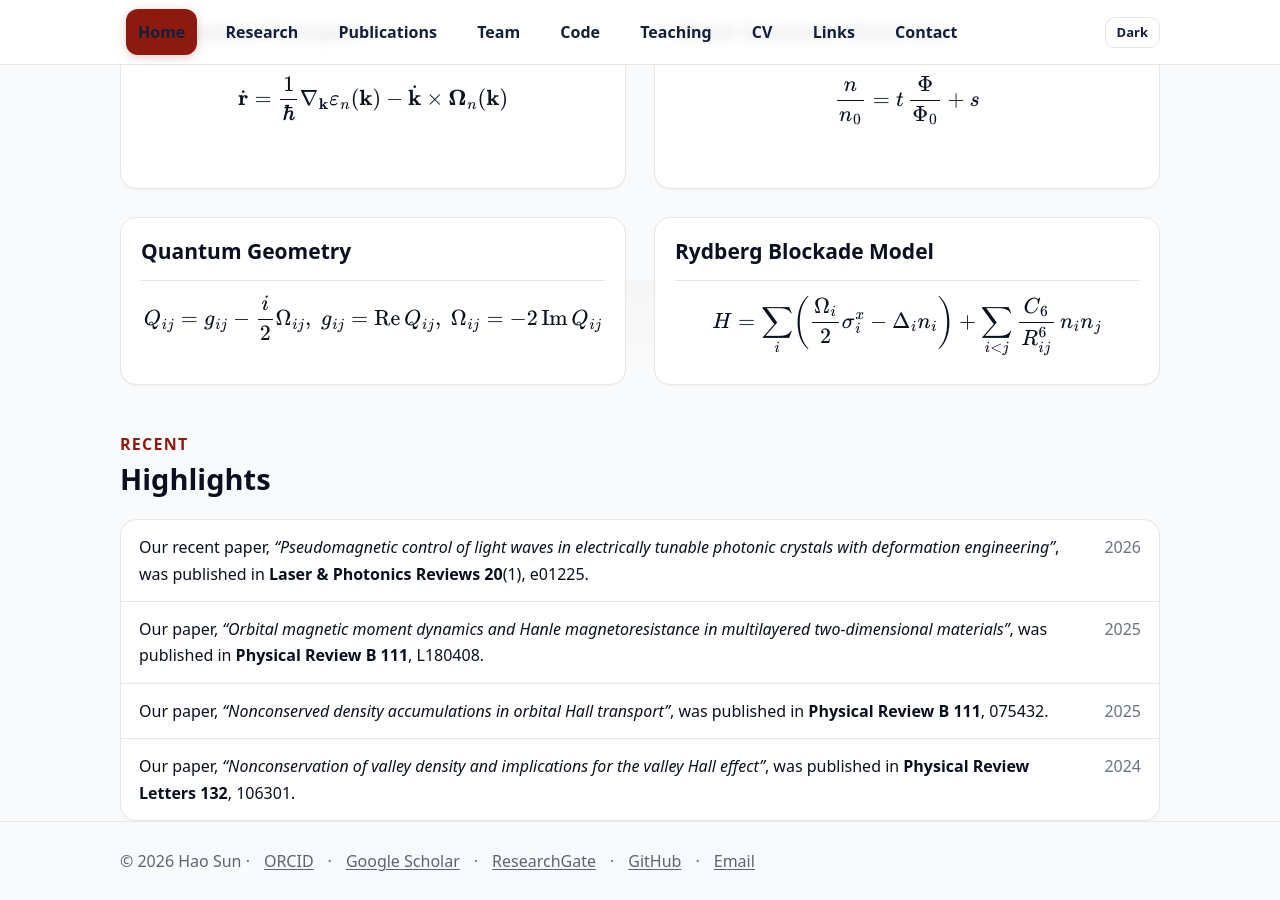
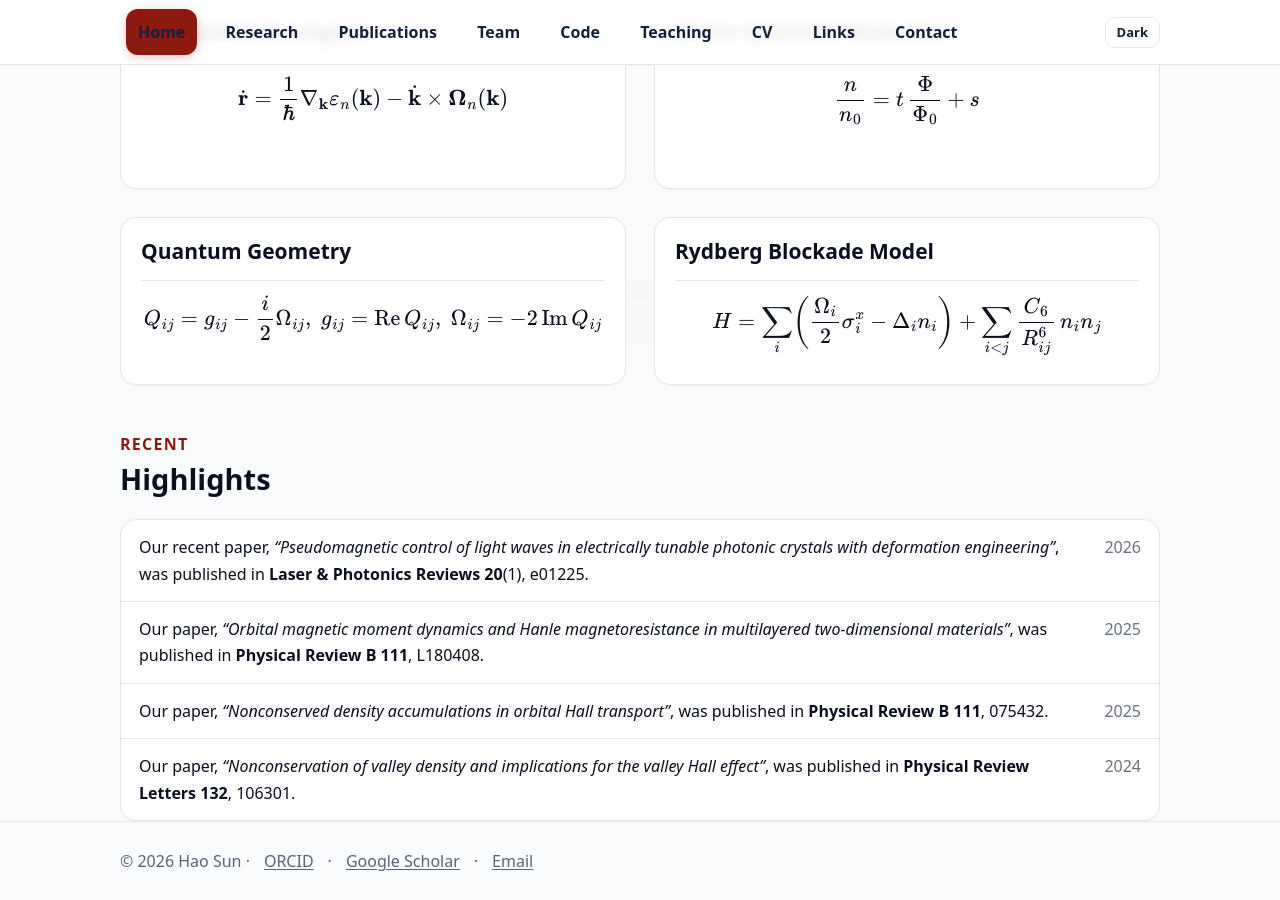
Before and after one commit to sunohao/sunohao.github.io, a Jekyll site: the page built from index.md, in a window 1280 px wide and 900 px high, scrolled down 620 px. Built offline with Jekyll 4.4.1, drawn with Linux system fonts in a browser that asks for light colours.

Commit message:
Simplify footer links

```diff
--- a/_layouts/default.html
+++ b/_layouts/default.html
@@ -359,8 +359,6 @@ html[data-theme="light"] .theme-toggle{background:#fff;color:#14203a;border-colo
     © {{ site.time | date: "%Y" }} {{ site.author.name }} ·
     <a href="https://orcid.org/{{ site.author.orcid }}" target="_blank" rel="noreferrer">ORCID</a> ·
     <a href="https://scholar.google.com/citations?hl=en&user=YmrbkGIAAAAJ&view_op=list_works" target="_blank" rel="noreferrer">Google Scholar</a> ·
-    <a href="https://www.researchgate.net/profile/Hao-Sun-30?ev=hdr_xprf" target="_blank" rel="noreferrer">ResearchGate</a> ·
-    <a href="https://github.com/sunohao" target="_blank" rel="noreferrer">GitHub</a> ·
     <a href="mailto:{{ site.author.email }}">Email</a>
   </div>
 </footer>
```
